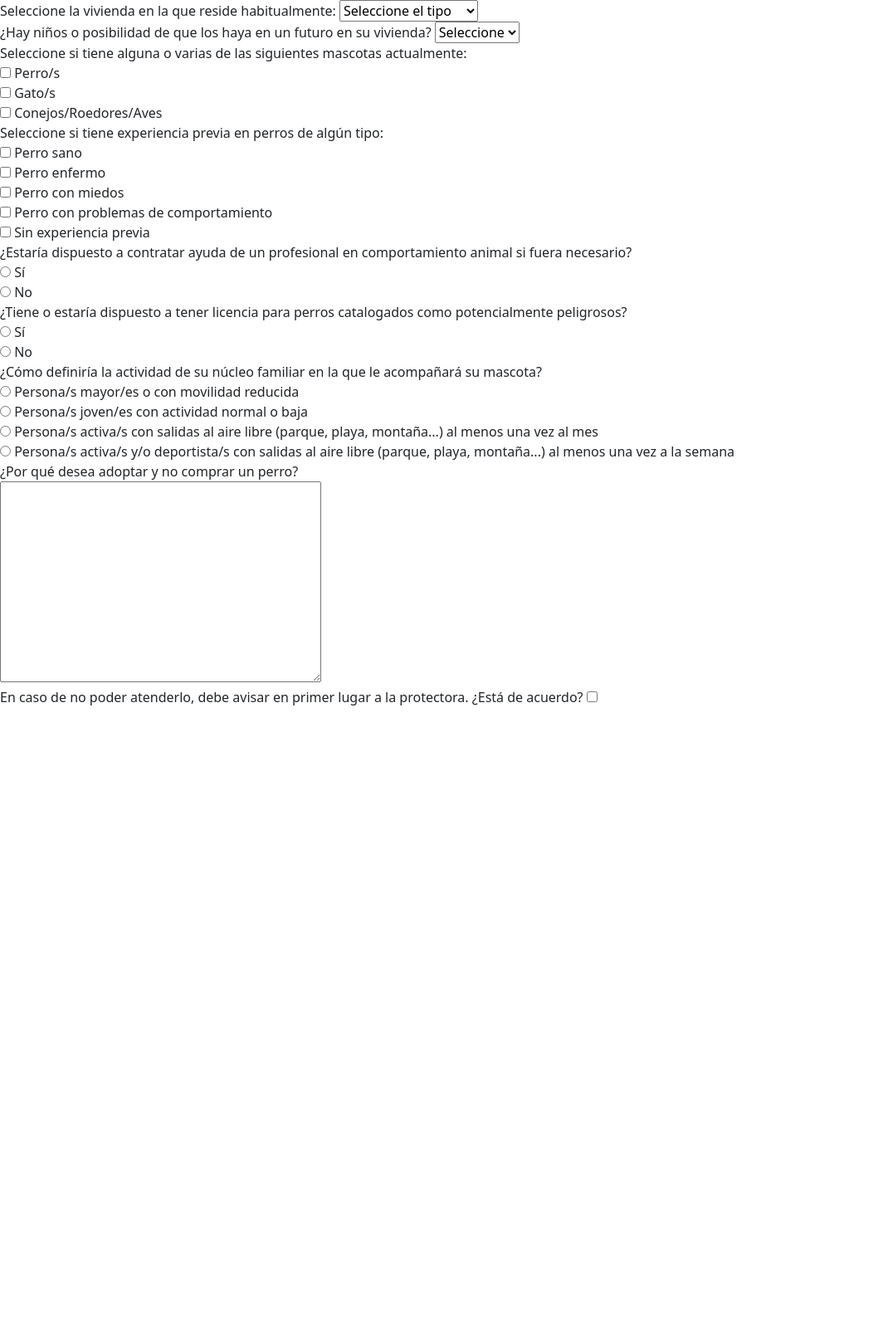
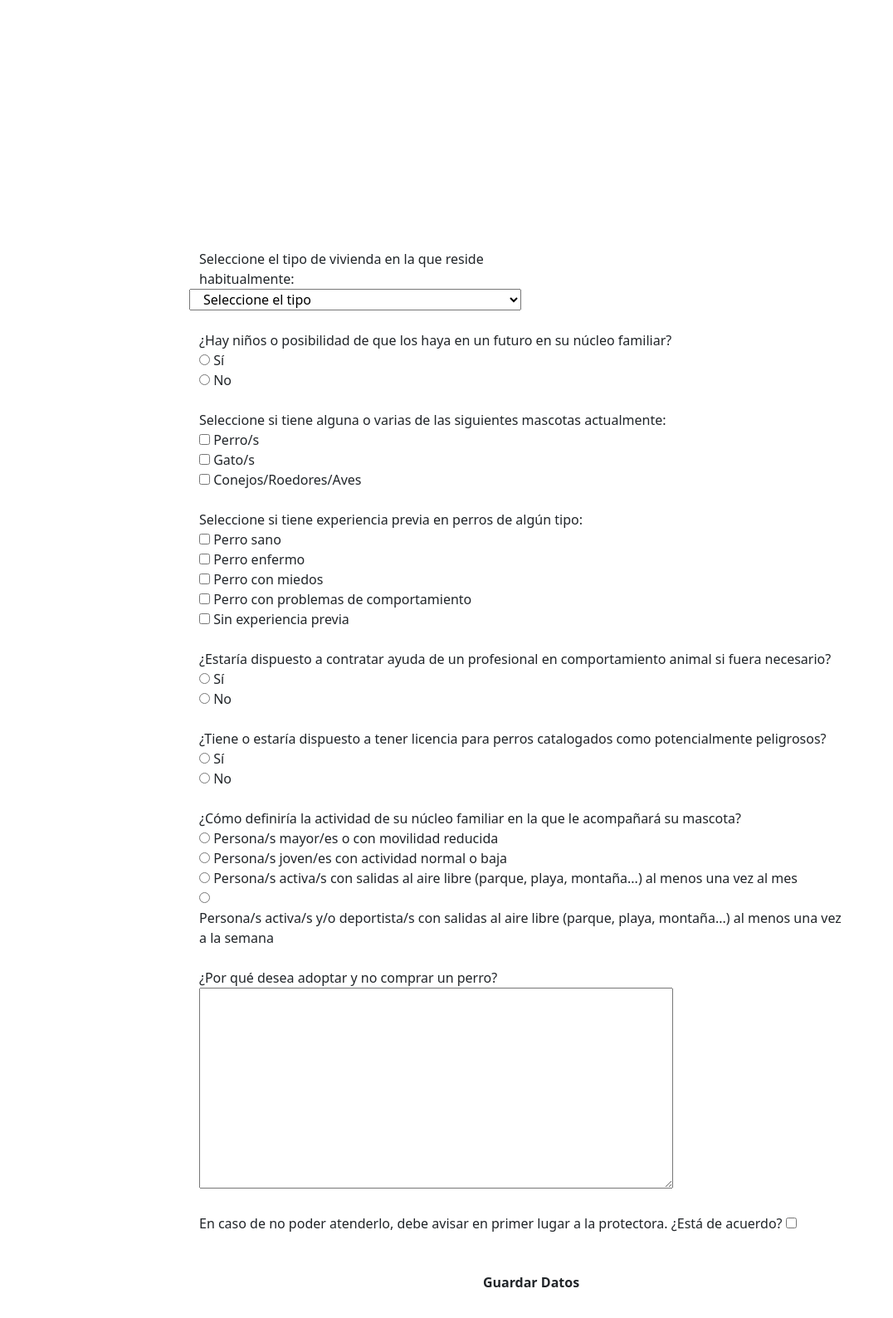
Before and after one commit to edujimser/DAW, a PHP site: page /DAW/views/view.cuestionario.php in a window 1280 px wide. Shown: the whole page at 83% size, without its empty margins (0-1076 px from the left). Before the commit the page ends 850 px from the top, so only its background shows below. Run offline with PHP 8.4, Linux system fonts and the light colour scheme; some libraries are stand-ins or nearby versions.

Commit message:
Update view.cuestionario.php

```diff
--- a/views/view.cuestionario.php
+++ b/views/view.cuestionario.php
@@ -10,10 +10,10 @@
     <title>Cuestionario</title>
 </head>
 <body>
-    <div> <!-- contenedor formulario hay que poner en class -->
-        <form role="form" method="POST" action="<?php echo htmlspecialchars($_SERVER["PHP_SELF"]); ?>" id="cuestionario">
-            <div>
-                <label for="selectVivienda">Seleccione la vivienda en la que reside habitualmente:</label>
+    <div class="contenedor-formulario">
+        <form class="formulario-registro" role="form" method="POST" action="<?php echo htmlspecialchars($_SERVER["PHP_SELF"]); ?>" id="cuestionario">
+            <div class="row col-md-6 mb-4 form-outline">
+                <label for="selectVivienda">Seleccione el tipo de vivienda en la que reside habitualmente:</label>
                 <select id="selectVivienda" name="vivienda">
                     <option value="" selected>Seleccione el tipo</option>
                     <option value="pisoPeq">Piso hasta 70m</option>
@@ -22,15 +22,18 @@
                     <option value="parcela">Casa con parcela</option>
                 </select>
             </div>
-            <div>
-                <label for="selectNiños">¿Hay niños o posibilidad de que los haya en un futuro en su vivienda?</label>
-                <select id="selectNiños" name="niños">
-                    <option value="" selected>Seleccione</option>
-                    <option value="si">Sí</option>
-                    <option value="no">No</option>
-                </select>
+            <div class="row col-md-12 mb-4 form-outline">
+                <label for="niños">¿Hay niños o posibilidad de que los haya en un futuro en su núcleo familiar?</label>
+                <div>
+                    <input type="radio" name="niños" id="niñosSi" value="niñosSi">
+                    <label for="niñosSi">Sí</label>
+                </div>
+                <div>
+                    <input type="radio" name="niños" id="niñosNo" value="niñosNo">
+                    <label for="niñosNo">No</label>
+                </div>
             </div>
-            <div>
+            <div class="row col-md-12 mb-4 form-outline">
                 <label for="mascotas">Seleccione si tiene alguna o varias de las siguientes mascotas actualmente:</label>
                 <div>
                     <input type="checkbox" name="mascotas" id="perro" value="perro">
@@ -45,7 +48,7 @@
                     <label for="roedor">Conejos/Roedores/Aves</label>
                 </div>
             </div>
-            <div>
+            <div class="row col-md-12 mb-4 form-outline">
                 <label for="experiencia">Seleccione si tiene experiencia previa en perros de algún tipo:</label>
                 <div>
                     <input type="checkbox" name="experiencia" id="sano" value="sano">
@@ -68,7 +71,7 @@
                     <label for="sinExp">Sin experiencia previa</label>
                 </div>
             </div>
-            <div>
+            <div class="row col-md-12 mb-4 form-outline">
                 <label for="ayuda">¿Estaría dispuesto a contratar ayuda de un profesional en comportamiento animal si fuera necesario?</label>
                 <div>
                     <input type="radio" name="ayuda" id="ayudaSi" value="ayudaSi">
@@ -79,7 +82,7 @@
                     <label for="ayudaNo">No</label>
                 </div>
             </div>
-            <div>
+            <div class="row col-md-12 mb-4 form-outline">
                 <label for="licencia">¿Tiene o estaría dispuesto a tener licencia para perros catalogados como potencialmente peligrosos?</label>
                 <div>
                     <input type="radio" name="licencia" id="licenciaSi" value="licenciaSi">
@@ -90,7 +93,7 @@
                     <label for="licenciaNo">No</label>
                 </div>
             </div>
-            <div>
+            <div class="row col-md-12 mb-4 form-outline">
                 <label for="actividad">¿Cómo definiría la actividad de su núcleo familiar en la que le acompañará su mascota?</label>
                 <div>
                     <input type="radio" name="actividad" id="reducida" value="reducida">
@@ -109,15 +112,18 @@
                     <label for="deportista">Persona/s activa/s y/o deportista/s con salidas al aire libre (parque, playa, montaña...) al menos una vez a la semana</label>
                 </div>
             </div>
-            <div>
+            <div class="row col-md-12 mb-4 form-outline">
                 <label for="adopcion">¿Por qué desea adoptar y no comprar un perro?</label>
                 <div>
-                    <textarea id="adopcion" rows="10" cols="40"></textarea>
+                    <textarea id="adopcion" rows="10" cols="60"></textarea>
                 </div>
             </div>
-            <div>
+            <div class="col-md-12 mb-4 form-outline">
                 <label for="agree">En caso de no poder atenderlo, debe avisar en primer lugar a la protectora. ¿Está de acuerdo?</label>
                 <input type="checkbox" id="agree" value="agree">
+            </div>
+            <div class="d-flex justify-content-center pt-3">
+                <button type="submit" name="submit" id ="submit" value="registroDatos" class="btn fw-semibold btn-block mb-4"> Guardar Datos </button>
             </div>
         </form>
     </div>
```
